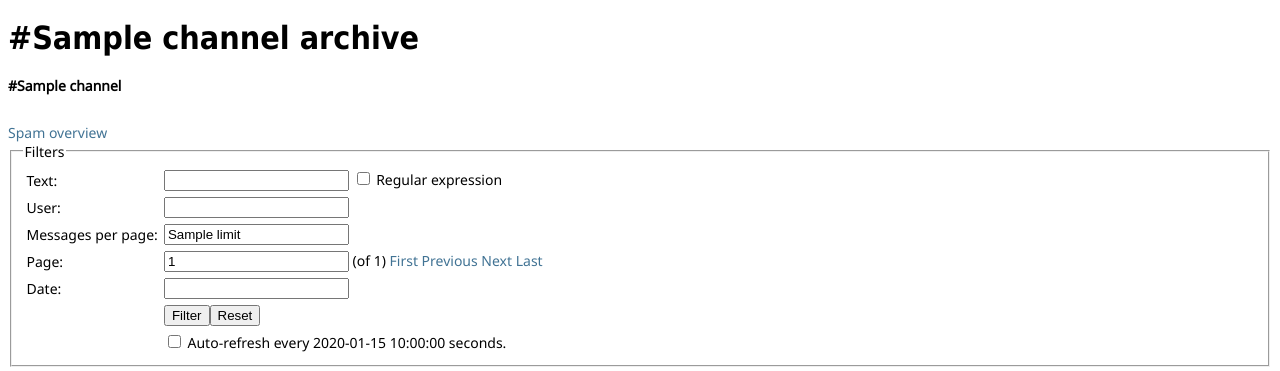
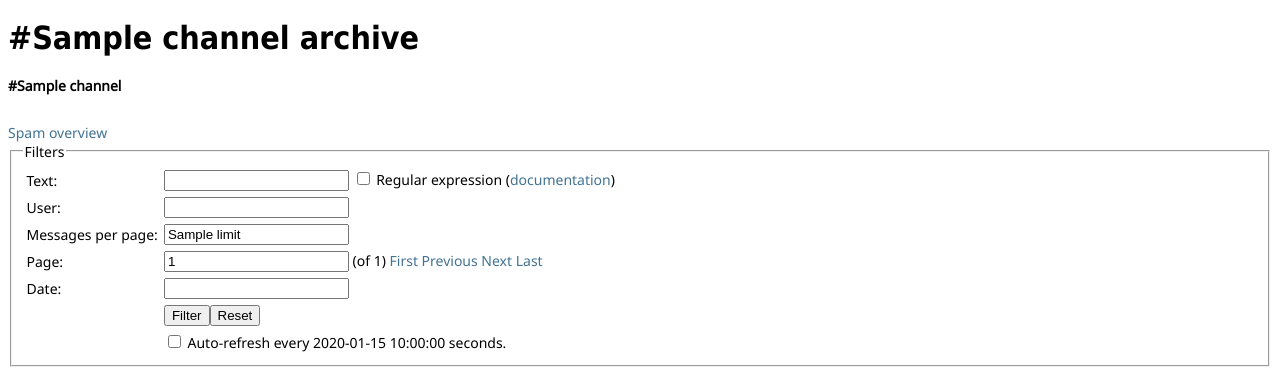
Before and after one commit to paulchen/irclog, a PHP site: template templates/pages/archive.php in a window 1280 px wide. Shown: the top 371 px of the page. Run offline with PHP 8.4, Linux system fonts and the light colour scheme; the template is opened without the code that fills it: most values are stand-ins (such as "Sample title", 1, 10 or a date in 2020); data that the repository does not hold is empty.

Commit message:
add documentation link for regular expressions

```diff
--- a/templates/pages/archive.php
+++ b/templates/pages/archive.php
@@ -213,7 +213,7 @@ function tab_disabled() {
 		<?php endif; ?>
 		<tr><td>Text:</td><td>
 			<input type="text" name="text" value="<?php if(isset($_GET['text'])) echo htmlentities($_GET['text'], ENT_QUOTES, 'UTF-8') ?>" />
-			<input id="regex_checkbox" type="checkbox" name="regex" <?php if($regex) echo 'checked="checked"'; ?> />&nbsp;<label for="regex_checkbox">Regular expression</label>
+			<input id="regex_checkbox" type="checkbox" name="regex" <?php if($regex) echo 'checked="checked"'; ?> />&nbsp;<label for="regex_checkbox">Regular expression</label> (<a href="https://www.postgresql.org/docs/11/functions-matching.html#FUNCTIONS-POSIX-REGEXP">documentation</a>)
 		</td></tr>
 		<tr><td>User:</td><td><input type="text" name="user" value="<?php if(isset($_GET['user'])) echo htmlentities($_GET['user'], ENT_QUOTES, 'UTF-8') ?>" id="name_input" /></td></tr>
 		<tr><td>Messages per page:</td><td><input type="text" name="limit" value="<?php echo $limit; ?>" /></td></tr>
```
